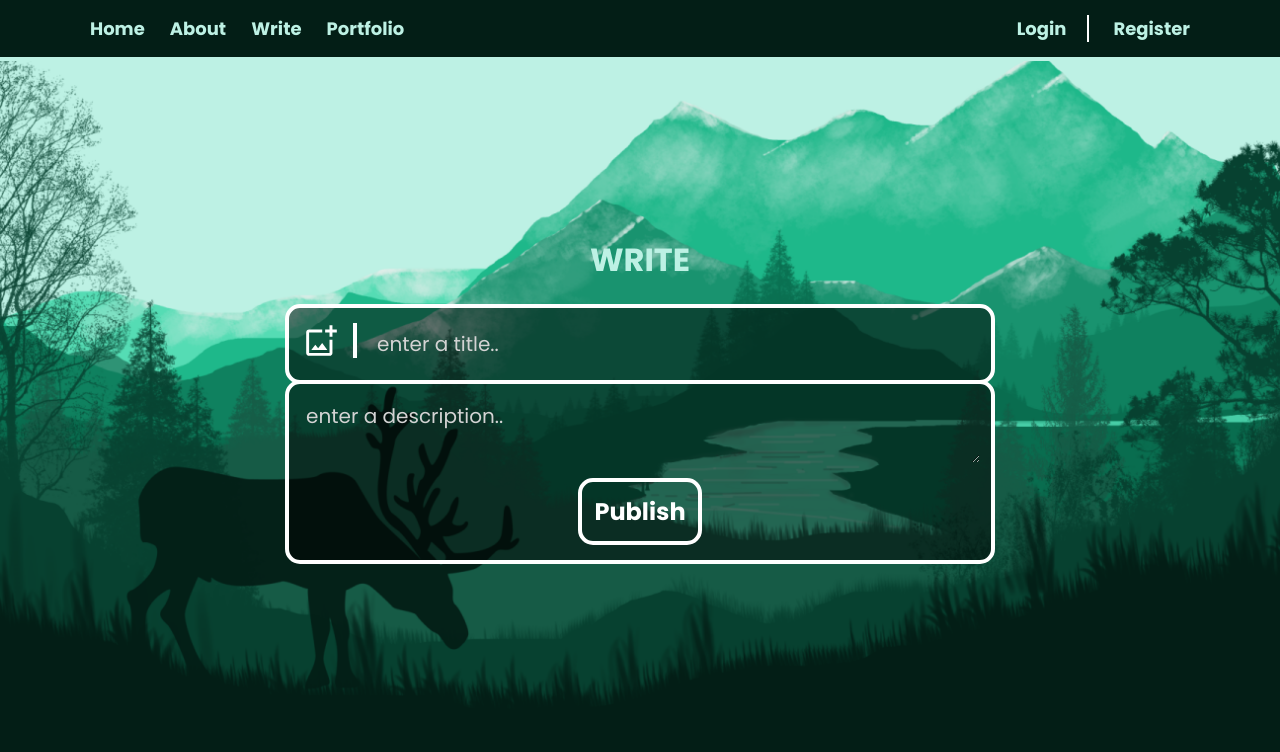
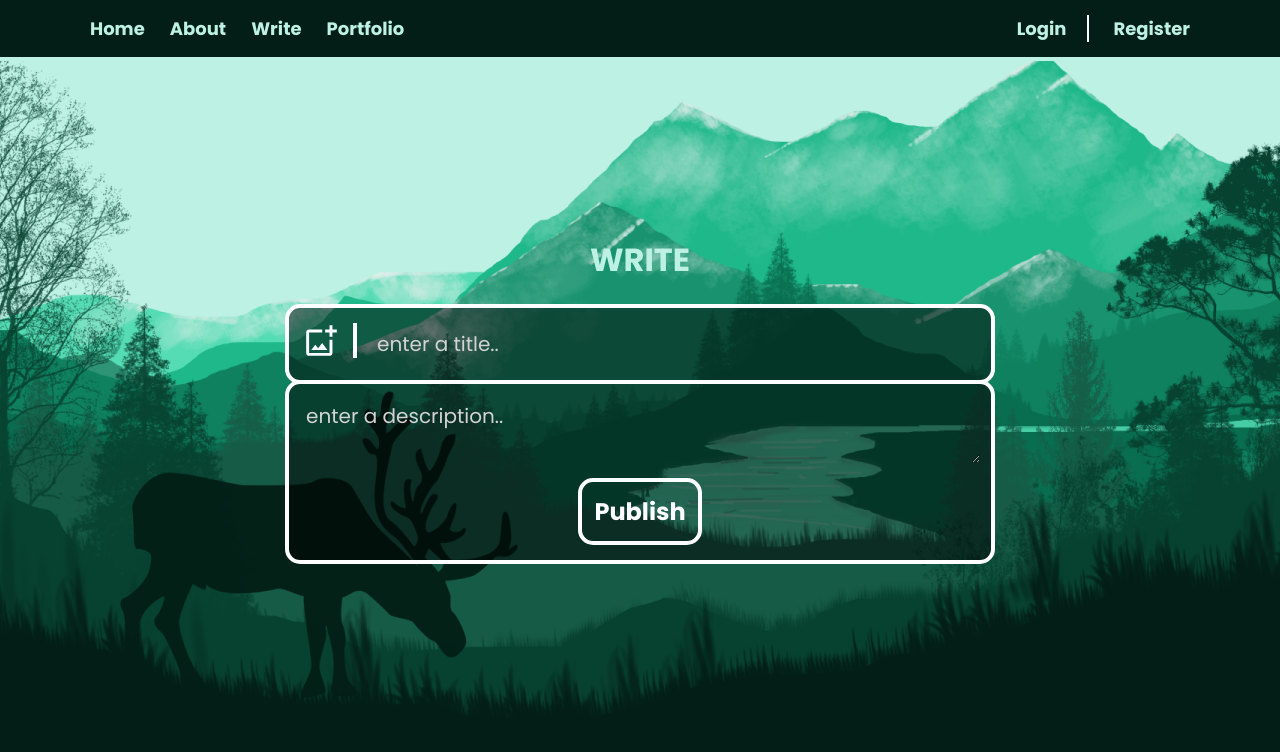
Before and after one commit to daniel-dabrowski-177/caster-blogg-app-client, a React (Create React App) app: page /write in a window 1280 px wide. Shown: the top 752 px of the page. Built offline with nearby package versions, Linux system fonts and the light colour scheme.

Commit message:
write-fix

```diff
--- a/src/pages/write/write.module.css
+++ b/src/pages/write/write.module.css
@@ -5,13 +5,12 @@
   background-repeat: no-repeat;
   background-position-y: top;
   background-position-x: center;
-  background-size: cover;
   width: 100%;
   height: 100vh;
   z-index: -2;
   top: 0;
-  left: 0;
   position: absolute;
+  margin: auto;
 }
 
 .imgBg {
```
